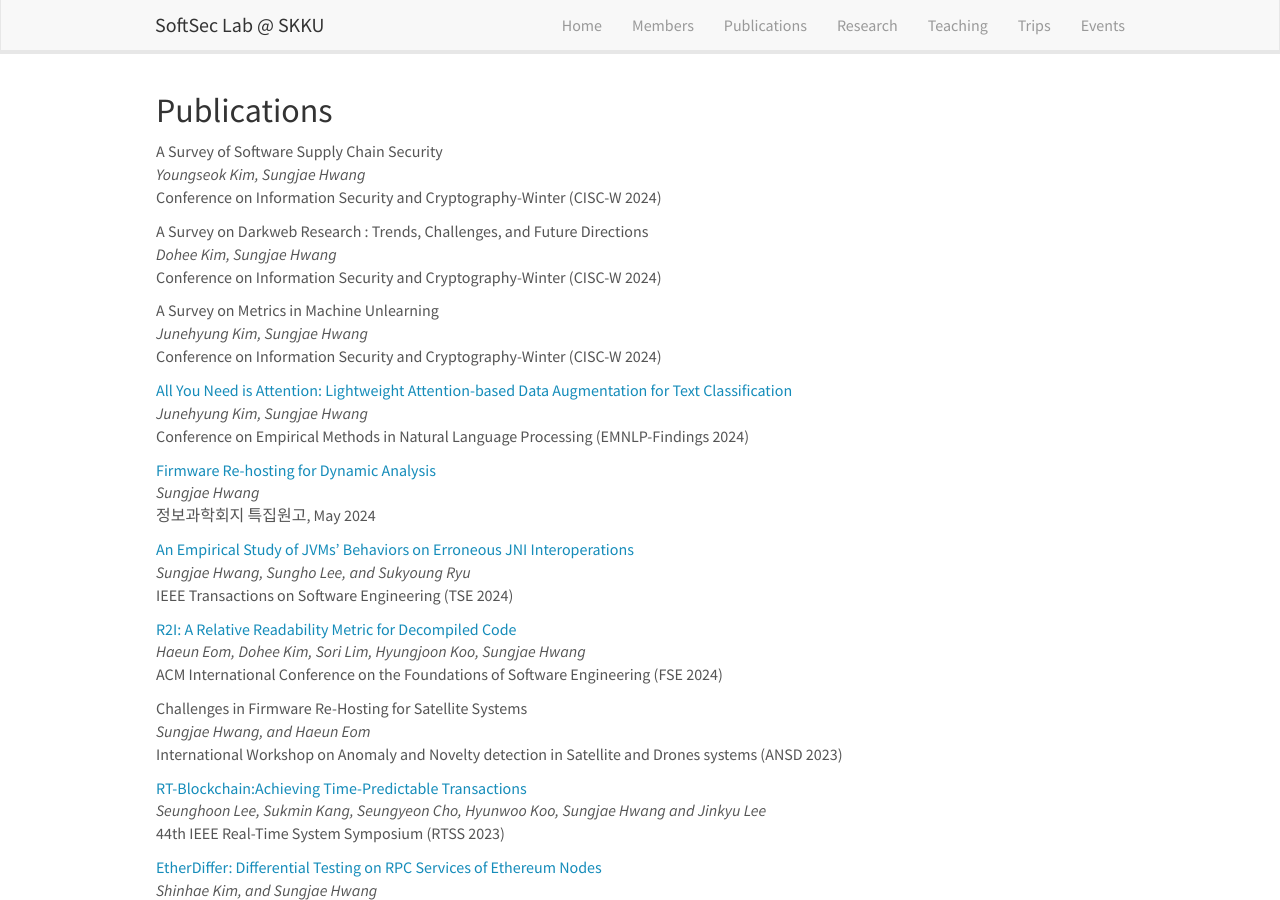
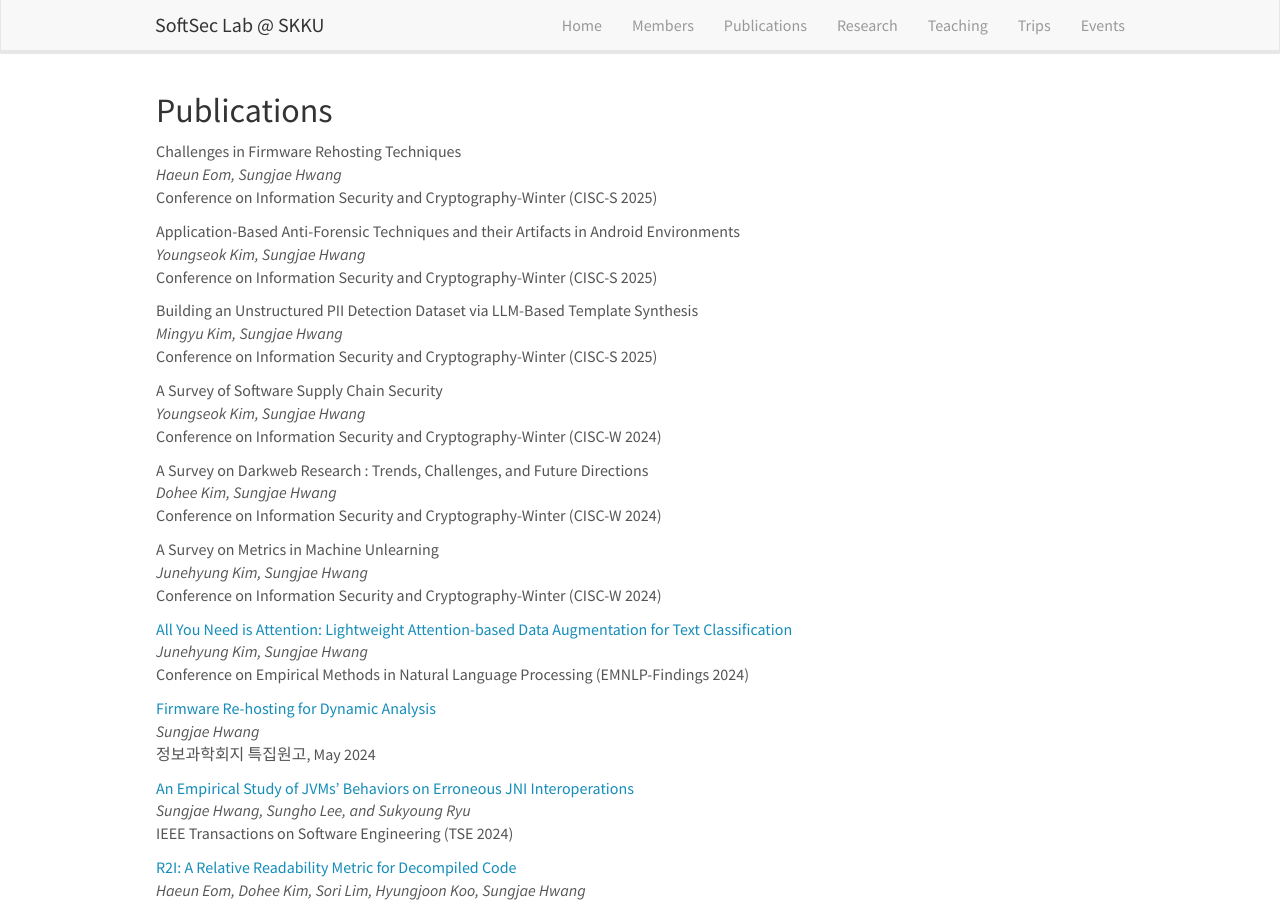
Before and after one commit to softsec-lab/softsec-lab.github.io, a Jekyll site: the page built from _pages/publications.md, in a window 1280 px wide and 900 px high. Built offline with Jekyll 4.4.1, drawn with Linux system fonts in a browser that asks for light colours; nearby versions of some CDN libraries.

Commit message:
update publication

```diff
--- a/_data/publist.yml
+++ b/_data/publist.yml
@@ -1,3 +1,23 @@
+
+- title: "Challenges in Firmware Rehosting Techniques"
+  authors: Haeun Eom, Sungjae Hwang
+  link:
+    url:
+    display: Conference on Information Security and Cryptography-Winter (CISC-S 2025)
+
+- title: "Application-Based Anti-Forensic Techniques and their Artifacts in Android Environments"
+  authors: Youngseok Kim, Sungjae Hwang
+  link:
+    url:
+    display: Conference on Information Security and Cryptography-Winter (CISC-S 2025)
+
+
+- title: "Building an Unstructured PII Detection Dataset via LLM-Based Template Synthesis"
+  authors: Mingyu Kim, Sungjae Hwang
+  link:
+    url:
+    display: Conference on Information Security and Cryptography-Winter (CISC-S 2025)
+
 
 - title: "A Survey of Software Supply Chain Security"
   authors: Youngseok Kim, Sungjae Hwang
```
Also changed, not shown: _pages/teaching.md (+10 -0 lines).
